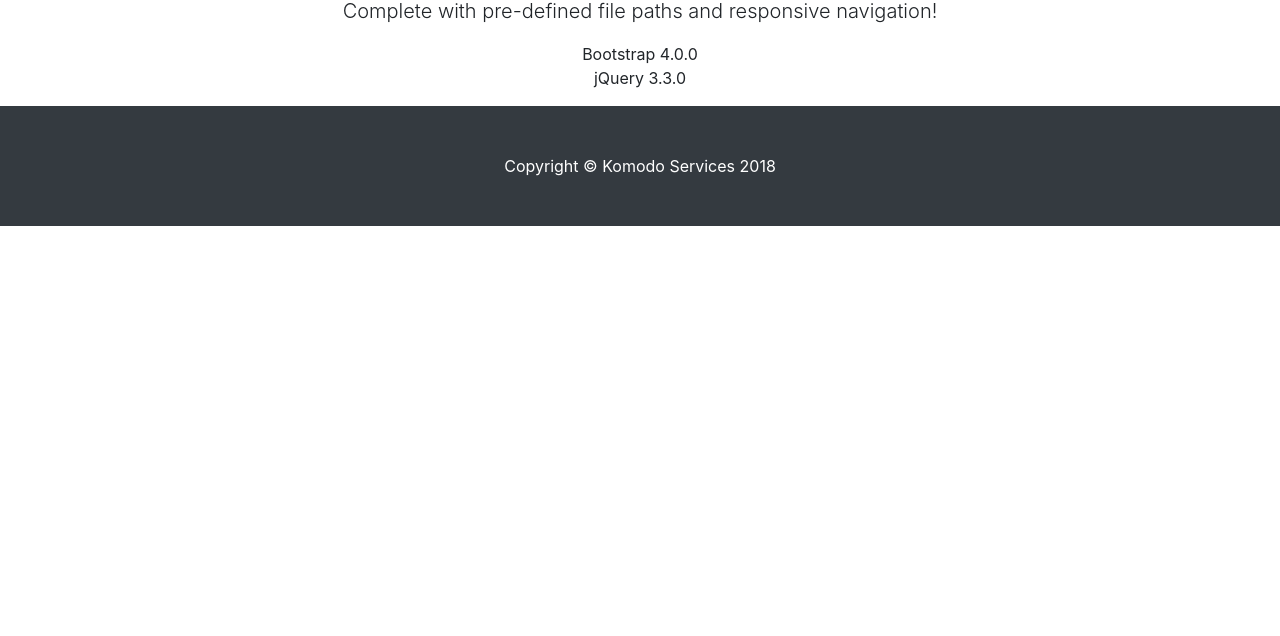
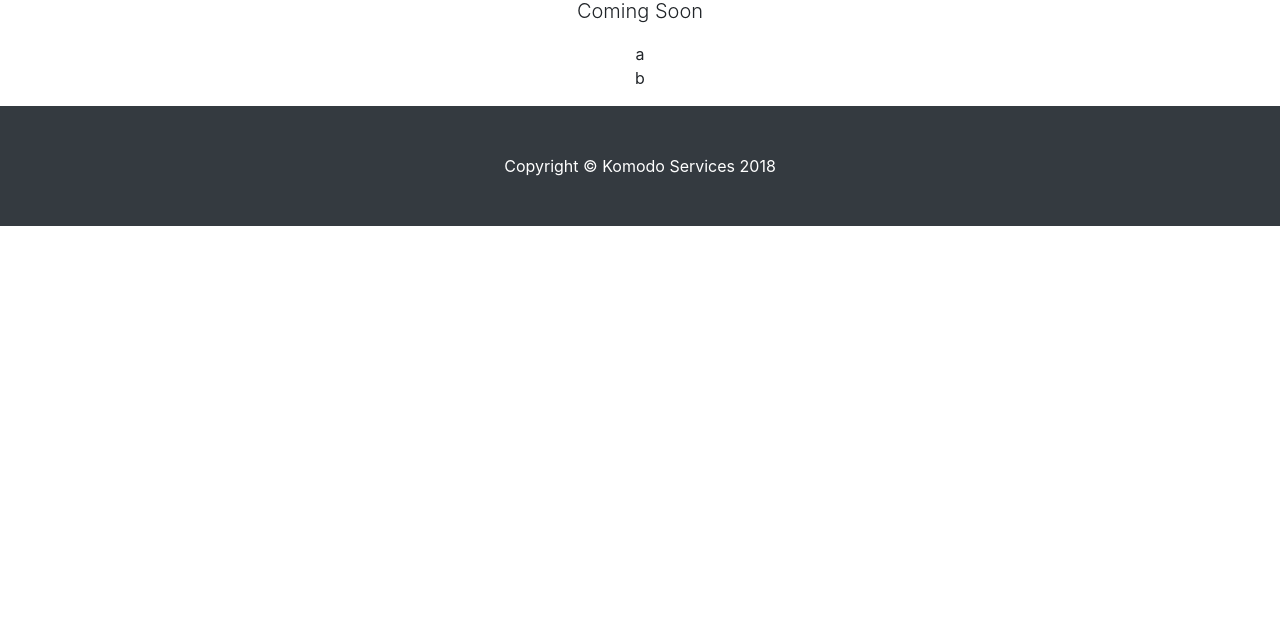
Before and after one commit to dabsolutions/komodo.services, a website: page tools/index.html in a window 1280 px wide. Shown: the part 164-800 px from the top of the page. Drawn offline with Linux system fonts and the light colour scheme.

Commit message:
add homepage logo, fixed api page names, fix random text on tools page

```diff
--- a/tools/index.html
+++ b/tools/index.html
@@ -64,10 +64,10 @@
       <div class="row">
         <div class="col-lg-12 text-center">
           <h1 class="mt-5">Tools</h1>
-          <p class="lead">Complete with pre-defined file paths and responsive navigation!</p>
+          <p class="lead">Coming Soon</p>
           <ul class="list-unstyled">
-            <li>Bootstrap 4.0.0</li>
-            <li>jQuery 3.3.0</li>
+            <li>a</li>
+            <li>b</li>
           </ul>
         </div>
       </div>
```
Also changed, not shown: api/index.html (+2 -2 lines), index.html (+1 -1 lines), img/900x400.jpg (added), 2 other files.
